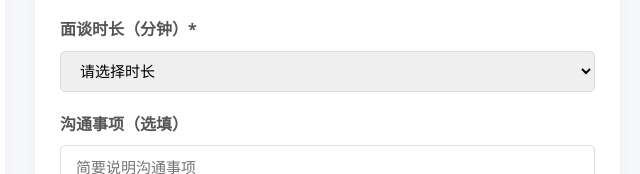
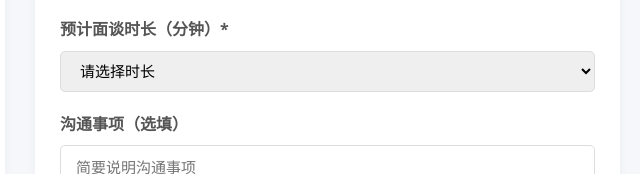
Before and after one commit to Highness17/office-, a website: page public/index.html in a window 1280 px wide. Shown: the part 626-800 px from the top of the page, 640-1280 px from the left. Drawn offline with Linux system fonts and the light colour scheme; no server answers.

Commit message:
更新：添加 public/index.html

```diff
--- a/public/index.html
+++ b/public/index.html
@@ -67,7 +67,7 @@
                         </div>
 
                         <div class="form-group">
-                            <label for="duration">面谈时长（分钟）*</label>
+                            <label for="duration">预计面谈时长（分钟）*</label>
                             <select id="duration" required>
                                 <option value="">请选择时长</option>
                                 <option value="10">10分钟</option>
```
